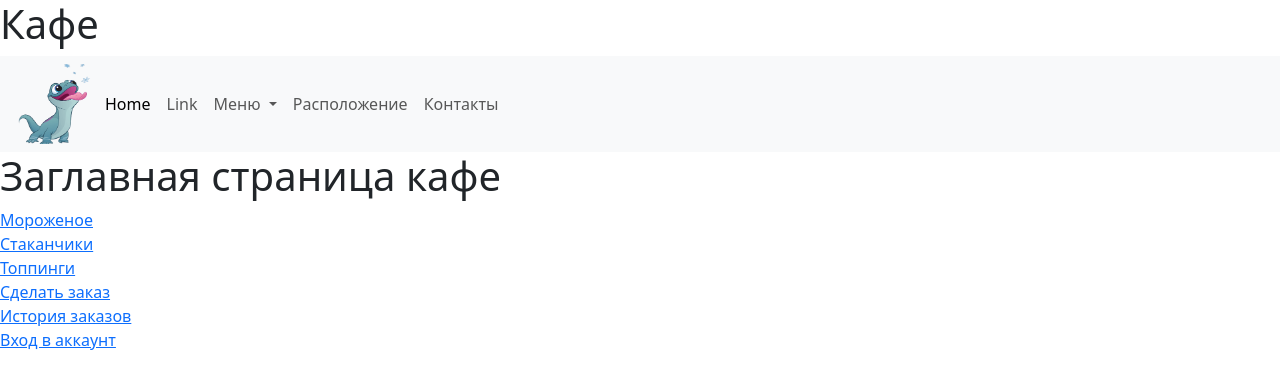
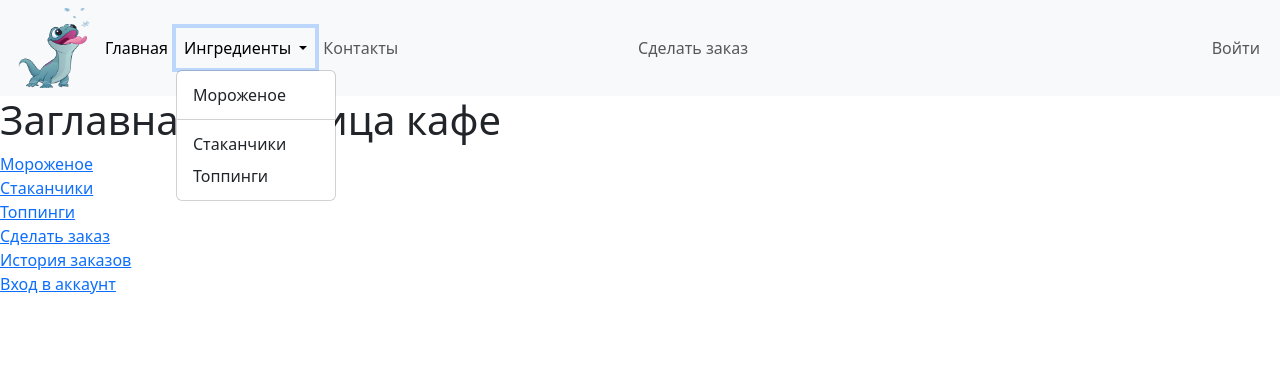
Before and after one commit to Dmitrii-F/icecream_bar, a Django app: page / in a window 1280 px wide, after a click on "Ингредиенты". Shown: the top 389 px of the page. Run offline with Django 5.2, Linux system fonts and the light colour scheme.

Commit message:
Включены ссылки в заголовке

```diff
--- a/icecream/templates/base/base.html
+++ b/icecream/templates/base/base.html
@@ -10,7 +10,7 @@
 <body>
     <header>
         <!-- Общий заголовок для всех страниц -->
-      <h1>Кафе</h1>
+    <script src="https://cdn.jsdelivr.net/npm/bootstrap@5.3.3/dist/js/bootstrap.bundle.min.js" integrity="sha384-YvpcrYf0tY3lHB60NNkmXc5s9fDVZLESaAA55NDzOxhy9GkcIdslK1eN7N6jIeHz" crossorigin="anonymous"></script>
     </header>
     {% include 'base/nav.html' only with param='Django'%}
     <main>
--- a/icecream/templates/base/nav.html
+++ b/icecream/templates/base/nav.html
@@ -12,28 +12,32 @@
     <div class="collapse navbar-collapse" id="navbarSupportedContent">
       <ul class="navbar-nav me-auto mb-2 mb-lg-0">
         <li class="nav-item">
-          <a class="nav-link active" aria-current="page" href="/">Home</a>
+          <a class="nav-link active" aria-current="page" href="/">Главная</a>
         </li>
-        <li class="nav-item">
-          <a class="nav-link" href="#">Link</a>
-        </li>
+
         <li class="nav-item dropdown">
           <a class="nav-link dropdown-toggle" href="#" role="button" data-bs-toggle="dropdown" aria-expanded="false">
-            Меню
+            Ингредиенты
           </a>
           <ul class="dropdown-menu">
-            <li><a class="dropdown-item" href="#">Action</a></li>
-            <li><a class="dropdown-item" href="#">Another action</a></li>
+            <li><a class="dropdown-item" href="{% url 'icecream_bar:ice_creams' %}">Мороженое</a></li>
             <li><hr class="dropdown-divider"></li>
-            <li><a class="dropdown-item" href="#">Something else here</a></li>
+            <li><a class="dropdown-item" href="{% url 'icecream_bar:cups' %}">Стаканчики</a></li>
+            <li><a class="dropdown-item" href="{% url 'icecream_bar:toppings' %}">Топпинги</a></li>
           </ul>
-        <li class="nav-item">
-          <a class="nav-link" href="#">Расположение</a>
-        </li>
+
         <li class="nav-item">
           <a class="nav-link" href="#">Контакты</a>
         </li>
+      </ul>
+      <ul class="navbar-nav me-auto mb-2 mb-lg-0">
+        <li class="nav-item">
+          <a class="nav-link" href="{% url 'icecream_bar:order_create' %}">Сделать заказ</a>
         </li>
+      </ul>
+      <ul class="navbar-nav ms-auto mb-2 mb-lg-0">
+        <li class="nav-item">
+          <a class="nav-link" href="{% url 'icecream_bar:login' %}">Войти</a>
       </ul>
     </div>
   </div>
```
Also changed, not shown: icecream/icecream_bar/templates/registration/account_created.html (added, +8 -0 lines), icecream/icecream_bar/templates/registration/create_account.html (added, +12 -0 lines), icecream/icecream_bar/migrations/0002_alter_cup_price_alter_icecream_price_and_more.py (added).
